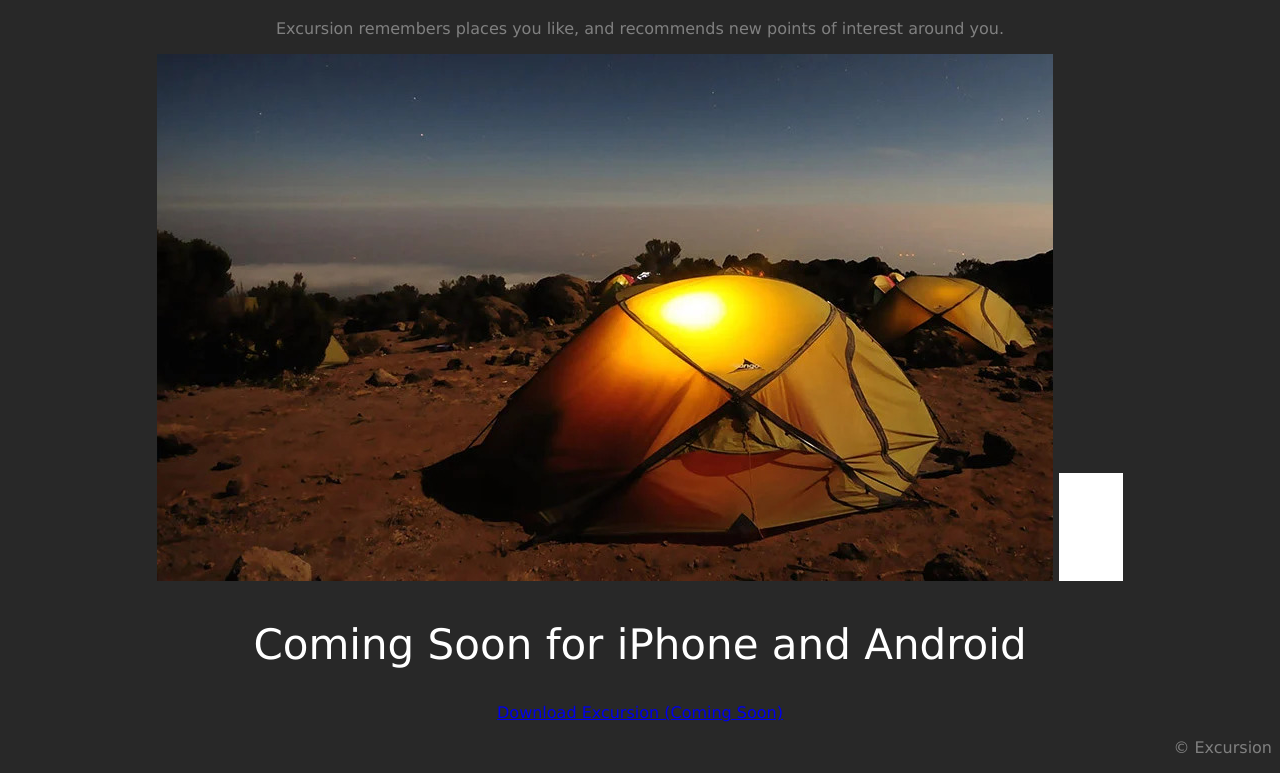
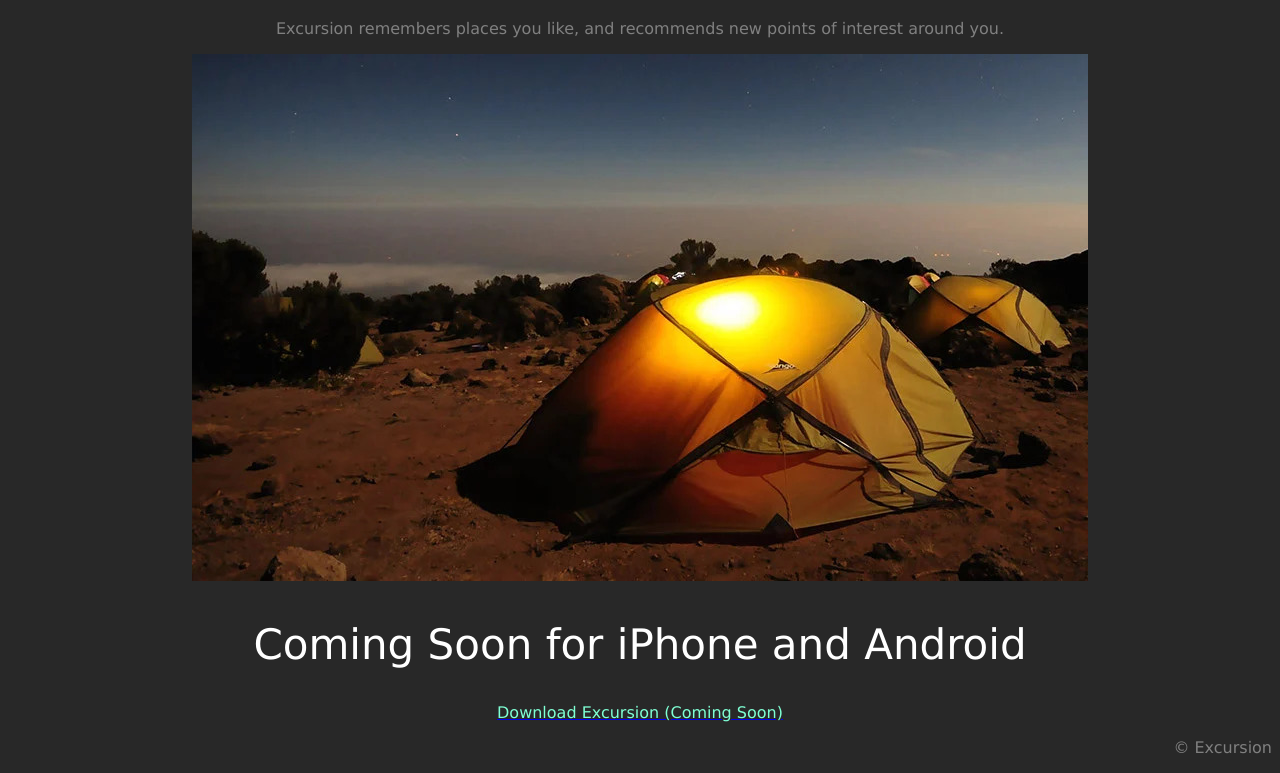
Before and after one commit to Twobitsdesign/excursion, a plain HTML site: page index.html in a window 1280 px wide. Shown: the part 472-1245 px from the top of the page. Drawn offline with Linux system fonts and the light colour scheme.

Commit message:
updated anchor color

```diff
--- a/index.html
+++ b/index.html
@@ -8,7 +8,7 @@
 <body>
 <h1>Discover hidden places in the world around you</h1>
 <div class="download">
-    <a href="http://designbyfa.com/" target="_blank"><p>Download Excursion (Coming Soon)</p></a>
+    <a href="http://designbyfa.com/" target="_blank"><p class="download">Download Excursion (Coming Soon)</p></a>
 </div>
 
 <video controls>
@@ -20,10 +20,10 @@
 <p>Excursion remembers places you like, and recommends new points of interest around you.</p>
 </div>
 <img src="resources/images/tent.jpg"  alt="tent" />
-<img src="resources/images/phone.jpg" alt="phone icon" />
+
 <h2>Coming Soon for iPhone and Android</h2>
 <div class="download">
-<a href="http://designbyfa.com/" target="_blank"><p>Download Excursion (Coming Soon)</p></a>
+<a href="http://designbyfa.com/" target="_blank"><p class="download">Download Excursion (Coming Soon)</p></a>
 </div>
 <div class="copyright">
 <p>&copy; Excursion</p>
```
